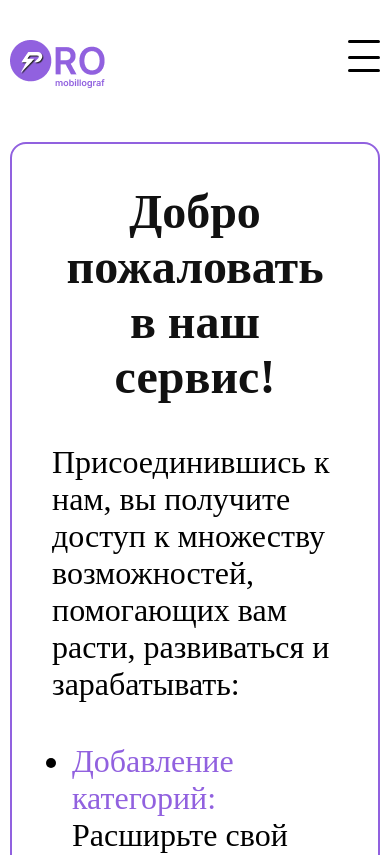
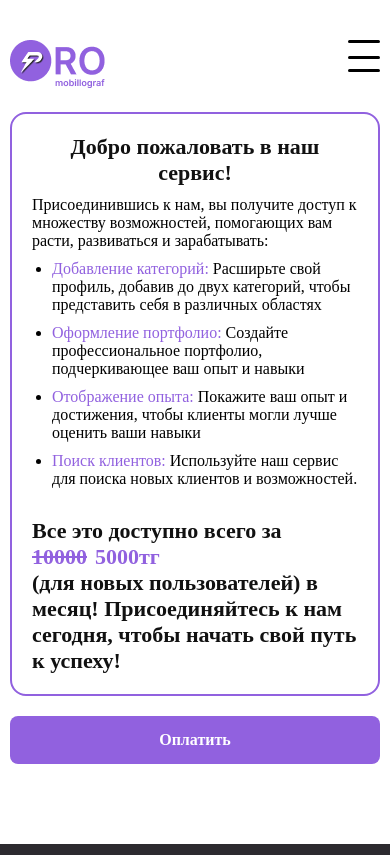
Before and after one commit to GalinskiRuslan/PromobFront, a Next.js app: page /en/tarif in a window 390 px wide. Shown: the top 855 px of the page. Built offline with nearby package versions, Linux system fonts and the light colour scheme; no server answers.

Commit message:
ещё доработки

```diff
--- a/app/[locale]/tarif/page.tsx
+++ b/app/[locale]/tarif/page.tsx
@@ -8,8 +8,8 @@ export default function Tarif() {
   const dispatch = useDispatch<AppDispatch>();
   const [payLink, setPayLink] = useState<any>(null);
   const getPayLink = async () => {
-    const data = await dispatch(getPaymentLink()).unwrap();
-    setPayLink(data.payment_link);
+    // const data = await dispatch(getPaymentLink()).unwrap();
+    // setPayLink(data.payment_link);
   };
   useEffect(() => {
     getPayLink();
--- a/app/[locale]/tarif/style.module.css
+++ b/app/[locale]/tarif/style.module.css
@@ -49,3 +49,29 @@
   transition: 0.5s;
   margin-top: 50px;
 }
+@media screen and (max-width: 720px) {
+  .container {
+    margin-top: 20px;
+    padding: 20px;
+  }
+  .title {
+    font-size: 22px;
+  }
+  .text {
+    font-size: 16px;
+    margin: 10px 0;
+  }
+  .list {
+    font-size: 16px;
+  }
+  .li {
+    margin: 10px 0;
+  }
+  .title2 {
+    font-size: 22px;
+  }
+  .payBtn {
+    font-size: 16px;
+    margin-top: 20px;
+  }
+}
--- a/app/components/ui/ProfileCard/style.module.css
+++ b/app/components/ui/ProfileCard/style.module.css
@@ -103,4 +103,11 @@
   .rightBlock {
     align-items: start;
   }
+  .inActive {
+    font-size: 16px;
+  }
+  .payBtn {
+    margin: 10px 0;
+    width: 100%;
+  }
 }
```
